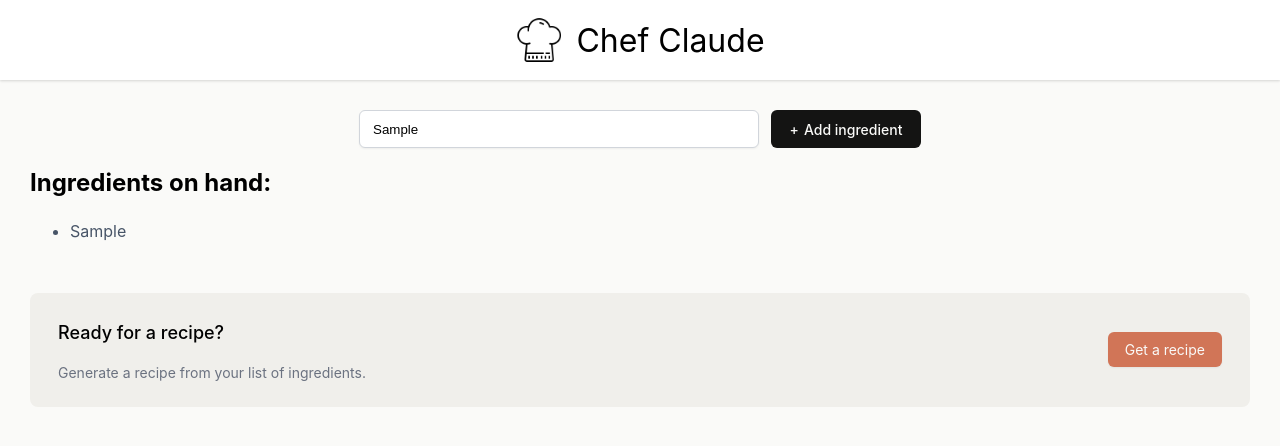
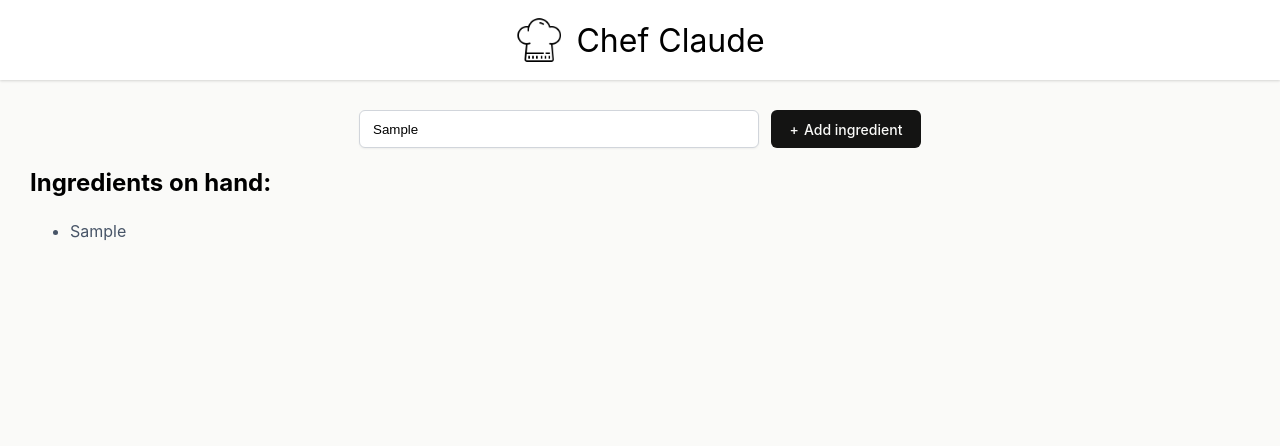
Before and after one commit to niamul007/everyday-react-practice, a React (Vite) app in the folder my-app/: page / in a window 1280 px wide. Both pictures are taken after typing "Sample" into the empty fields and a click on the button "Add ingredient". Shown: the top 446 px of the page. Built offline with nearby package versions, Linux system fonts and the light colour scheme.

Commit message:
adding new features

```diff
--- a/my-app/src/Hotel.jsx
+++ b/my-app/src/Hotel.jsx
@@ -3,6 +3,8 @@ import "./index.css";
 
 export default function Hotel() {
   const [ingredients, setIngredients] = React.useState([]);
+  const [recipe, setRecipe] = React.useState(false);
+
   const ingredientsListItems = ingredients.map((ingredient) => (
     <li key={ingredient}>{ingredient}</li>
   ));
@@ -31,6 +33,7 @@ export default function Hotel() {
           <ul className="ingredients-list" aria-live="polite">
             {ingredientsListItems}
           </ul>
+          {ingredients.length > 3 && (
             <div className="get-recipe-container">
               <div>
                 <h3>Ready for a recipe?</h3>
@@ -38,6 +41,7 @@ export default function Hotel() {
               </div>
               <button>Get a recipe</button>
             </div>
+          )}
         </section>
       )}
     </main>
```
Lines whose indentation alone changed are shown as unchanged.
